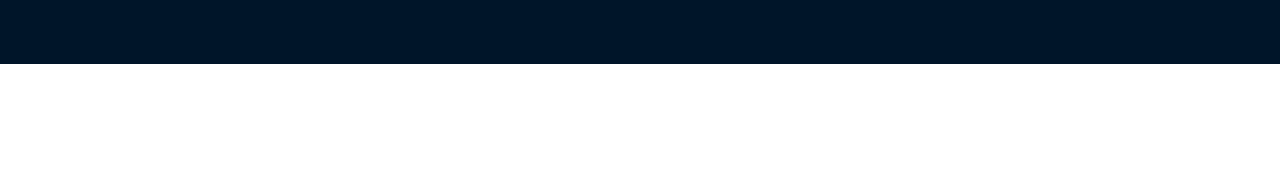
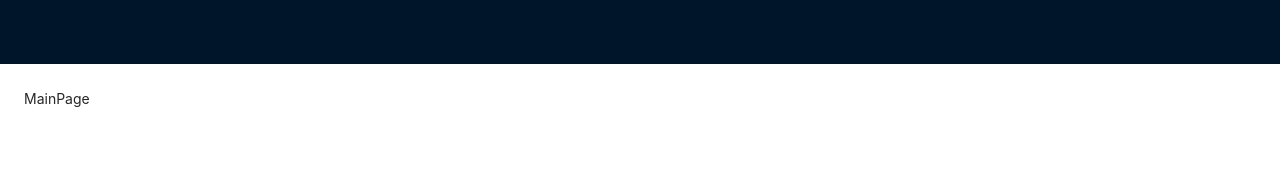
Before and after one commit to TheMineWay/TFG-ASIX2-Frontend, a React (Create React App) app in the folder app/: page / in a window 1280 px wide. Shown: the top 178 px of the page. Built offline with nearby package versions, Linux system fonts and the light colour scheme.

Commit message:
Dynamic routes

```diff
--- a/app/src/App.tsx
+++ b/app/src/App.tsx
@@ -3,6 +3,7 @@
 import 'antd/dist/antd.variable.min.css';
 import Layout from './view/layout/Layout';
 import initI18n from './i18n/configureI18n';
+import Router from './router/Router';
 
 export default function App() {
   ConfigProvider.config({
@@ -16,9 +17,7 @@
   return (
     <>
       <Layout>
-        <>
-
-        </>
+        <Router/>
       </Layout>
     </>
   );
--- /dev/null
+++ b/app/src/router/LoadingRoute.tsx
@@ -0,0 +1,7 @@
+import { Spin } from 'antd';
+
+export default function LoadingRoute() {
+    return (
+        <Spin/>
+    );
+}
--- /dev/null
+++ b/app/src/router/Router.tsx
@@ -0,0 +1,27 @@
+import React, { Suspense } from 'react';
+import { BrowserRouter, Route, Routes } from 'react-router-dom';
+import LoadingRoute from './LoadingRoute';
+import routes from './routes';
+
+export default function Router() {
+    return (
+        <BrowserRouter>
+            <Routes>
+                {
+                    routes.map((route) => {
+
+                        const LazyComponent = React.lazy(route.loader);
+
+                        return (
+                            <Route path={route.path} key={route.path} element={
+                                <Suspense key={route.path} fallback={<LoadingRoute />}>
+                                    <LazyComponent/>
+                                </Suspense>
+                            }/>
+                        );
+                    })
+                }
+            </Routes>
+        </BrowserRouter>
+    )
+}
--- /dev/null
+++ b/app/src/router/routes.tsx
@@ -0,0 +1,13 @@
+type Route = {
+    path: string;
+    loader: () => any;
+};
+
+const routes: Route[] = [
+    {
+        path: '/',
+        loader: () => import('../view/mainPage/MainPage')
+    },
+];
+
+export default routes;
--- /dev/null
+++ b/app/src/view/mainPage/MainPage.tsx
@@ -0,0 +1,7 @@
+import React from 'react'
+
+export default function MainPage() {
+    return (
+        <div>MainPage</div>
+    )
+}
```
